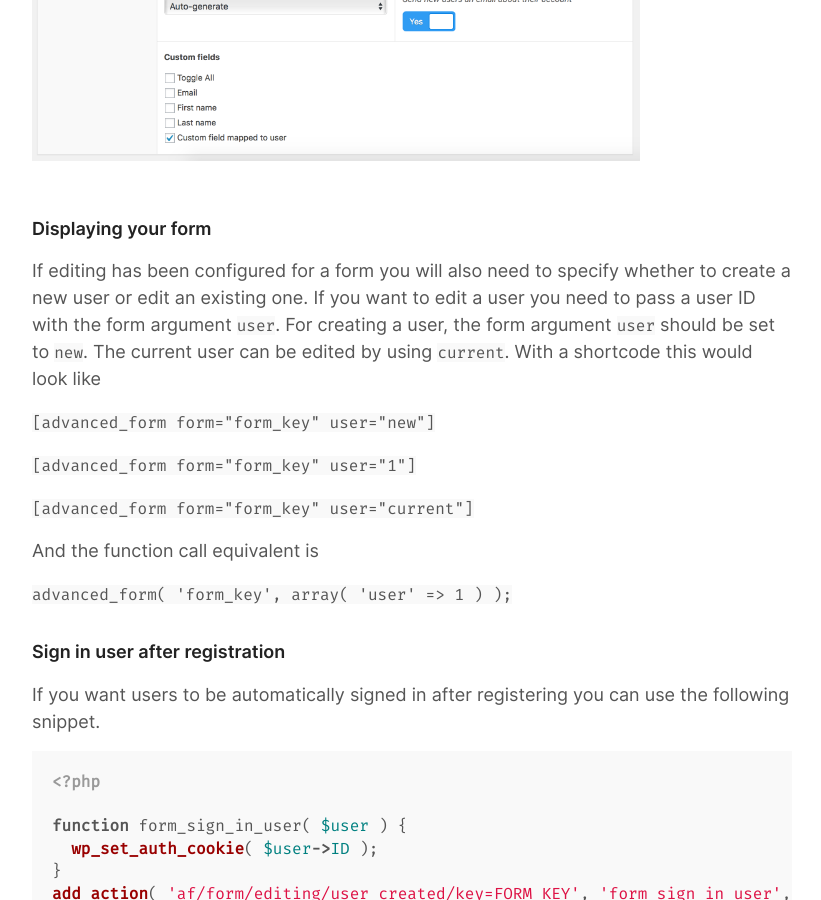
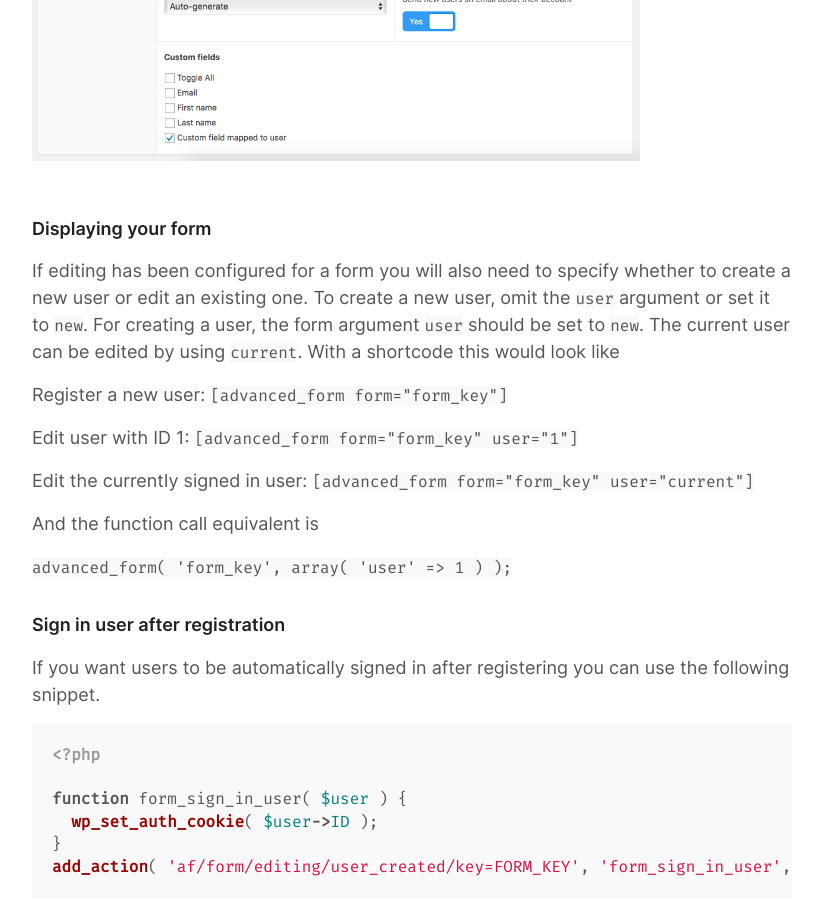
Before and after one commit to advancedforms/advancedforms.github.io, a Jekyll site: the page built from _posts/2018-06-21-creating-and-editing-users.markdown, in a window 1280 px wide and 900 px high, scrolled down 1121 px. Shown: the whole window, without its empty margins (28-849 px from the left). Built offline with Jekyll 4.4.1, drawn with Linux system fonts in a browser that asks for light colours; comment, search, counter and statistics services are not loaded.

Commit message:
Update user editing guide with 1.7 changes
Fron 1.7, the `user` argument can be omitted to create a new user.

```diff
--- a/_posts/2018-06-21-creating-and-editing-users.markdown
+++ b/_posts/2018-06-21-creating-and-editing-users.markdown
@@ -21,12 +21,15 @@ This will only work if the same ACF field group is used both for the form and us
 
 ## Displaying your form
 
-If editing has been configured for a form you will also need to specify whether to create a new user or edit an existing one. If you want to edit a user you need to pass a user ID with the form argument `user`. For creating a user, the form argument `user` should be set to `new`. The current user can be edited by using `current`. With a shortcode this would look like
+If editing has been configured for a form you will also need to specify whether to create a new user or edit an existing one. To create a new user, omit the `user` argument or set it to `new`. For creating a user, the form argument `user` should be set to `new`. The current user can be edited by using `current`. With a shortcode this would look like
 
-`[advanced_form form="form_key" user="new"]`
+Register a new user:
+`[advanced_form form="form_key"]`
 
+Edit user with ID 1:
 `[advanced_form form="form_key" user="1"]`
 
+Edit the currently signed in user:
 `[advanced_form form="form_key" user="current"]`
 
 And the function call equivalent is
```
